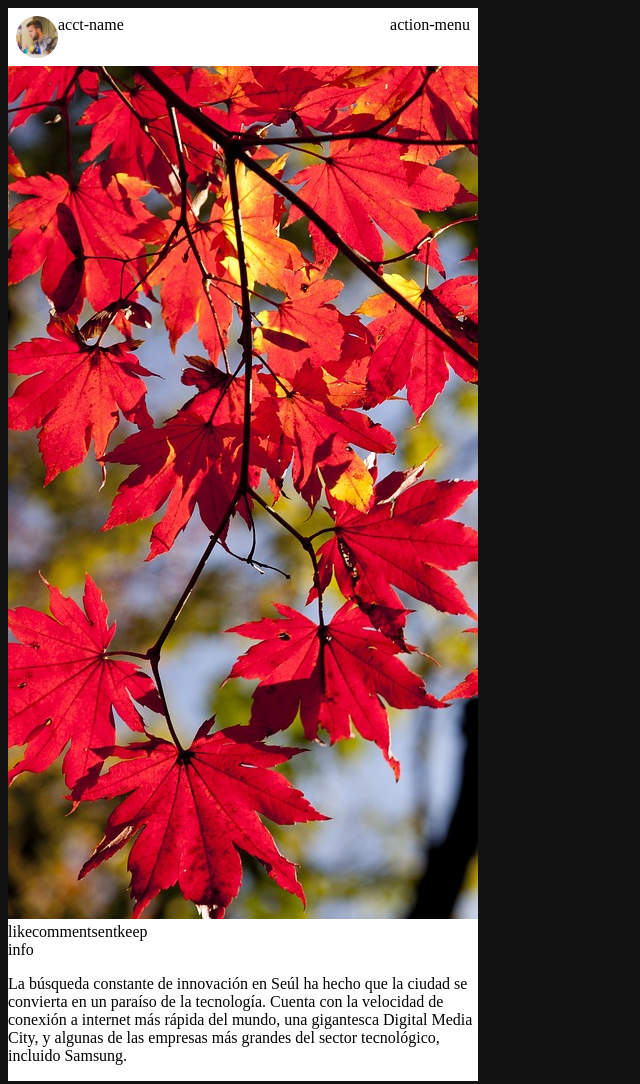
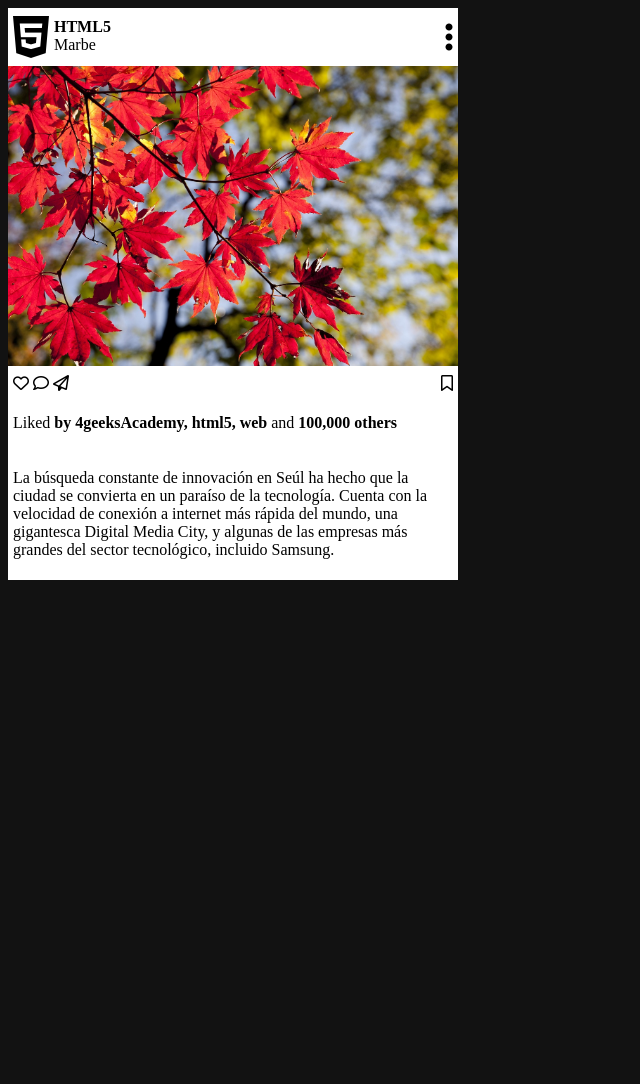
Before and after one commit to Marbelis38/instagram-post-1er, a plain HTML site: page index.html in a window 1280 px wide. Shown: the whole page, without its empty margins (0-640 px from the left). After the commit the page ends 800 px from the top, so only its background shows below. Drawn offline with Linux system fonts and the light colour scheme.

Commit message:
reajuste total

```diff
--- a/index.html
+++ b/index.html
@@ -1,49 +1,47 @@
 <!DOCTYPE html>
 <html lang="en">
+
 <head>
     <meta charset="UTF-8">
     <meta name="viewport" content="width=device-width, initial-scale=1.0">
     <title>Instagram Post</title>
-    <link rel="stylesheet" href="https://cdnjs.cloudflare.com/ajax/libs/font-awesome/6.4.0/css/all.min.css" integrity="sha512-iecdLmaskl7CVkqkXNQ/ZH/XLlvWZOJyj7Yy7tcenmpD1ypASozpmT/E0iPtmFIB46ZmdtAc9eNBvH0H/ZpiBw==" crossorigin="anonymous" referrerpolicy="no-referrer" />
+    <link rel="stylesheet" href="https://cdnjs.cloudflare.com/ajax/libs/font-awesome/6.4.0/css/all.min.css"
+        integrity="sha512-iecdLmaskl7CVkqkXNQ/ZH/XLlvWZOJyj7Yy7tcenmpD1ypASozpmT/E0iPtmFIB46ZmdtAc9eNBvH0H/ZpiBw=="
+        crossorigin="anonymous" referrerpolicy="no-referrer" />
     <link rel="stylesheet" href="style.css">
 </head>
 <body>
     <div class="post">
         <div class="post-header">
-        <div class="post-avatar-img">
-           <img src="/assets/man-g7158da607_640.jpg" alt="account avatar">
+            <div class="information">
+                <i class="fa-brands fa-html5 fa-3x"></i>
+                <p><b>HTML5</b><br>
+                    Marbe</p>
             </div>
-        <div class="post-acct-name">
-            acct-name
-        </div>
-        <div class="post-action-menu">
-            action-menu
-        </div>
+                <i class="fa-solid fa-ellipsis-vertical fa-2x"></i>
         </div>
         <div class="post-img">
             <img src="/assets/maple-leaves-g861298a7c_1280.jpg" alt="post image">
         </div>
         <div class="post-content-container">
-        <div class="post-control">
-            <div class="post-control-like">
-                like
+            <div i class="post-control">
+                <i class="fa-regular fa-heart"></i>
+                <i class="fa-regular fa-comment"></i>
+                <i class="fa-regular fa-paper-plane"></i>
             </div>
-            <div class="post-control-comment">
-                comment
-            </div>
-            <div class="post-control-sent">
-                sent
-            </div>
-            <div class="post-control-keep">
-                keep
+            <div class="keep">
+                <i class="fa-regular fa-bookmark"></i>
             </div>
         </div>
         <div class="post-info">
-            info
+            <p>
+                Liked <b>by 4geeksAcademy, html5, web</b> and <b>100,000 others</b>
+            </p>
         </div>
         <div class="post-content">
-            <p>La búsqueda constante de innovación en Seúl ha hecho que la ciudad se convierta en un paraíso de la tecnología. Cuenta con la velocidad de conexión a internet más rápida del mundo, una gigantesca Digital Media City, y algunas de las empresas más grandes del sector tecnológico, incluido Samsung.</p>
-        </div>
+            <p>La búsqueda constante de innovación en Seúl ha hecho que la ciudad se convierta en un paraíso de la
+                tecnología. Cuenta con la velocidad de conexión a internet más rápida del mundo, una gigantesca Digital
+                Media City, y algunas de las empresas más grandes del sector tecnológico, incluido Samsung.</p>
         </div>
     </div>
 </body>
--- a/style.css
+++ b/style.css
@@ -7,35 +7,38 @@ body{
 .post{
     display: flex;
     background-color: white;
-    width: 470px;
+    width: 450px;
     flex-direction: column;
     overflow: hidden;
 }
-.post-header{
+.post .post-header{
    display: flex;
-    flex-direction:row;
-    width: 100%;
-    padding: 8px 8px 8px 8px;
+   align-items: center;
+   justify-content: space-between;
+   margin: 5px;
 }
-.post-action-menu{
-    flex-grow: 2;
+.post .information{
+    display: block;
+}
+.post .information p{
+float: right;
+margin-left: 5px;
+margin: 5px;
+}
+.post .post-img img{
+    height: auto;
+    max-width: 100%;
+    object-fit: cover;
+}
+.post .post-content-container{
     display: flex;
-    justify-content: flex-end;
+    align-items:center;
+    justify-content: space-between;
+    margin: 5px
 }
-.post-control{
-    display:flex;
-    flex-direction:row;
+.post-info{
+    margin-left: 5px;
 }
-.post-header .post-avatar-img{
-    width: 42px;
-    height: 42px;
-    overflow: hidden;
-    border-radius: 100%;
+.post-content{
+    margin: 5px;
 }
-.post-header .post-avatar-img img{
-    width: 100%;
-    height: 100%;
-    object-fit: cover;
-    max-width: 100%;
-
-}
```
Lines whose indentation alone changed are shown as unchanged.
